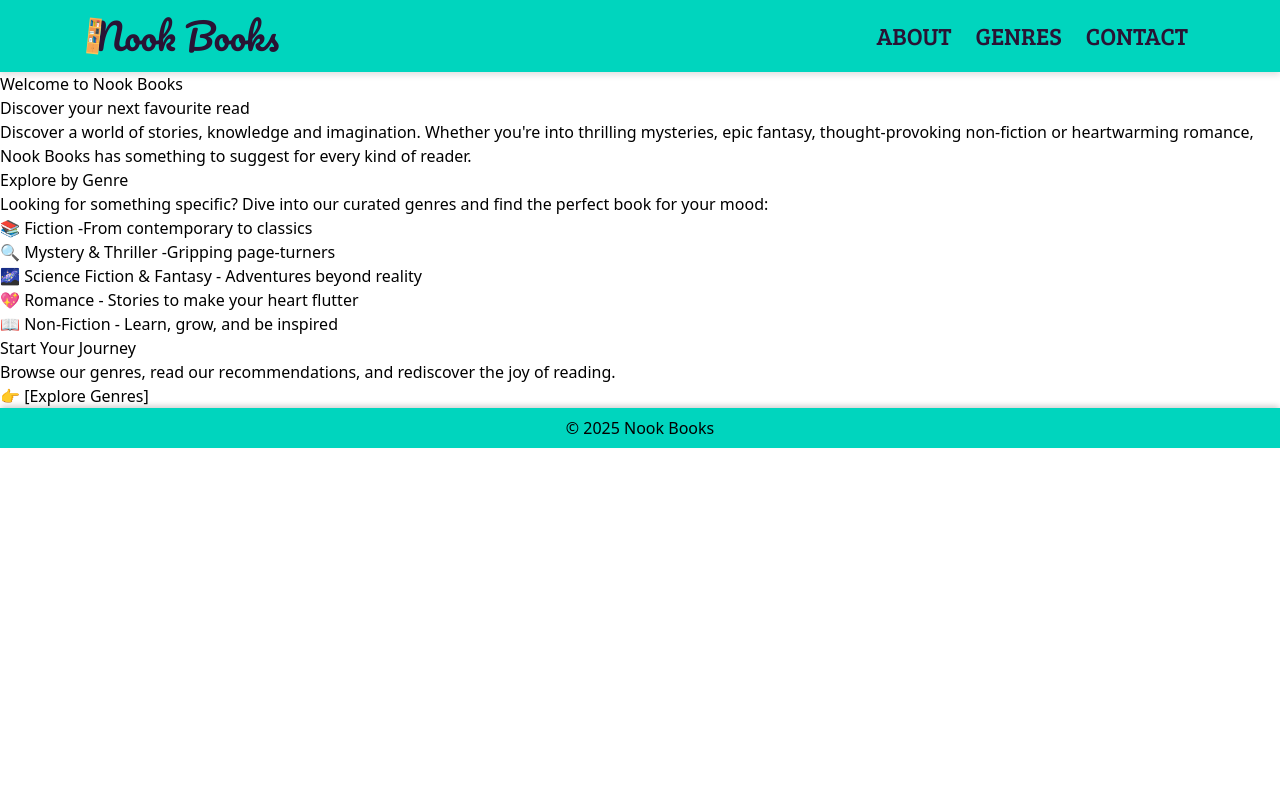
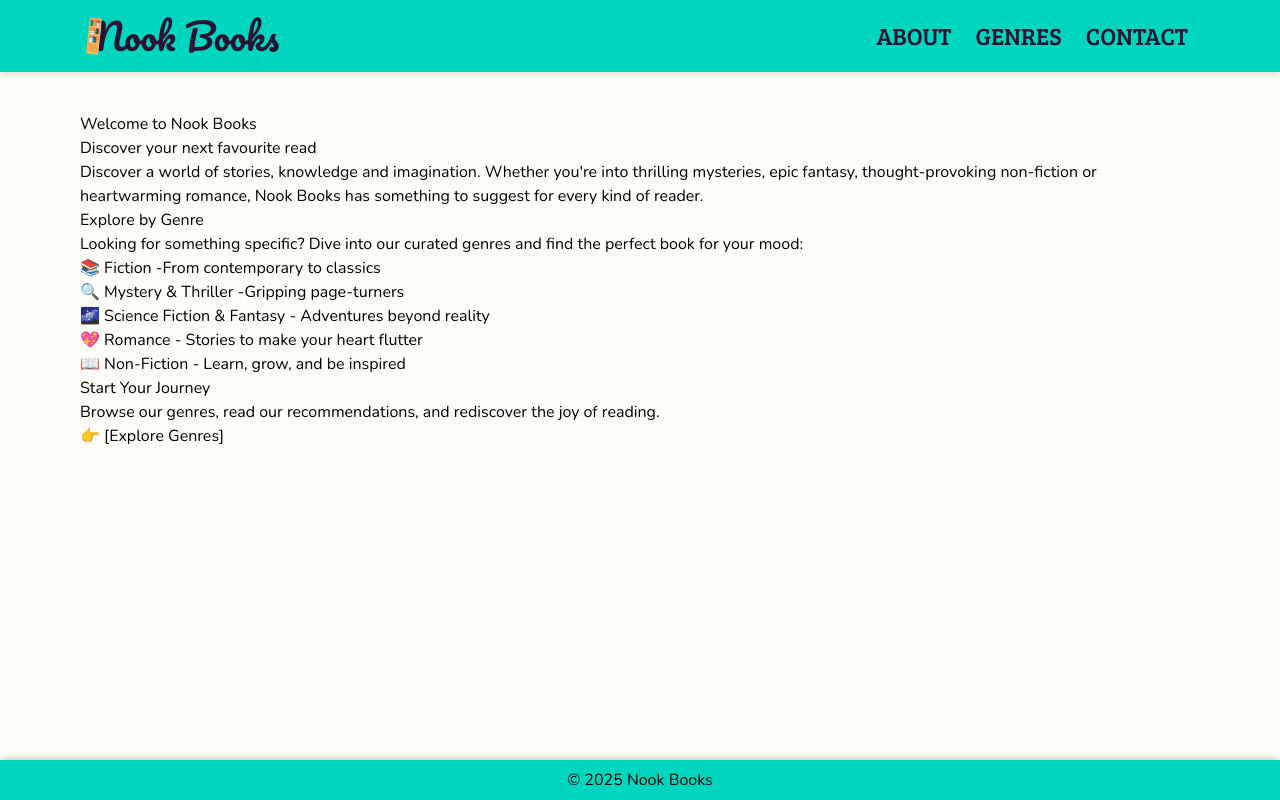
Before and after one commit to MinoshkaBocarro/nook-books, a Next.js app: page / in a window 1280 px wide. Built offline with nearby package versions, Linux system fonts and the light colour scheme; no server answers.

Commit message:
Style Layout

```diff
--- a/src/components/layout/index.jsx
+++ b/src/components/layout/index.jsx
@@ -4,9 +4,11 @@ import Header from "./Header";
 
 function Layout({ children }) {
 	return (
-		<div>
+		<div className="box-border flex flex-col min-h-screen font-primary bg-background">
 			<Header />
-			<main>{children}</main>
+			<main className="container px-20 mx-auto my-10 grow">
+				{children}
+			</main>
 			<Footer />
 		</div>
 	);
```
